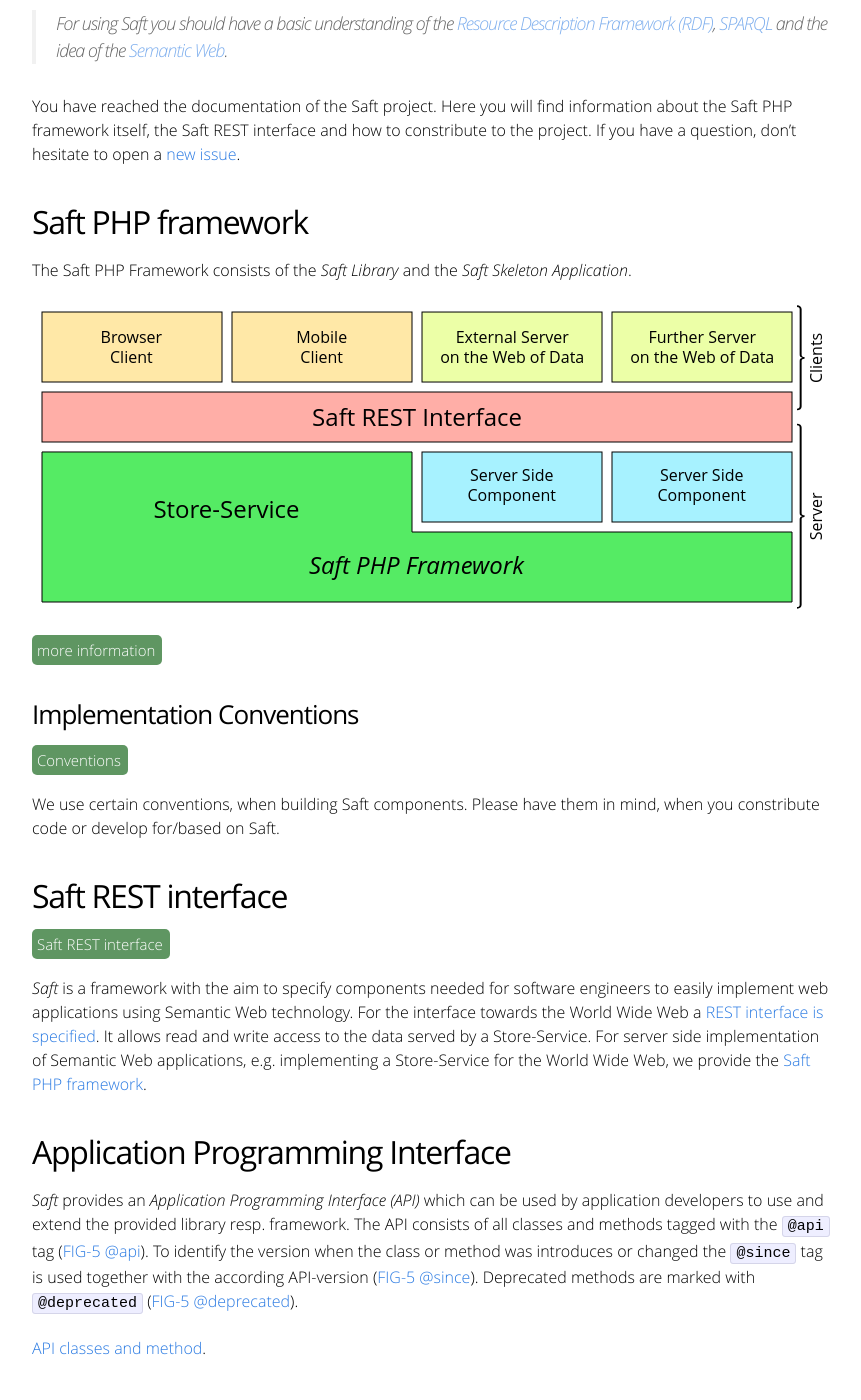
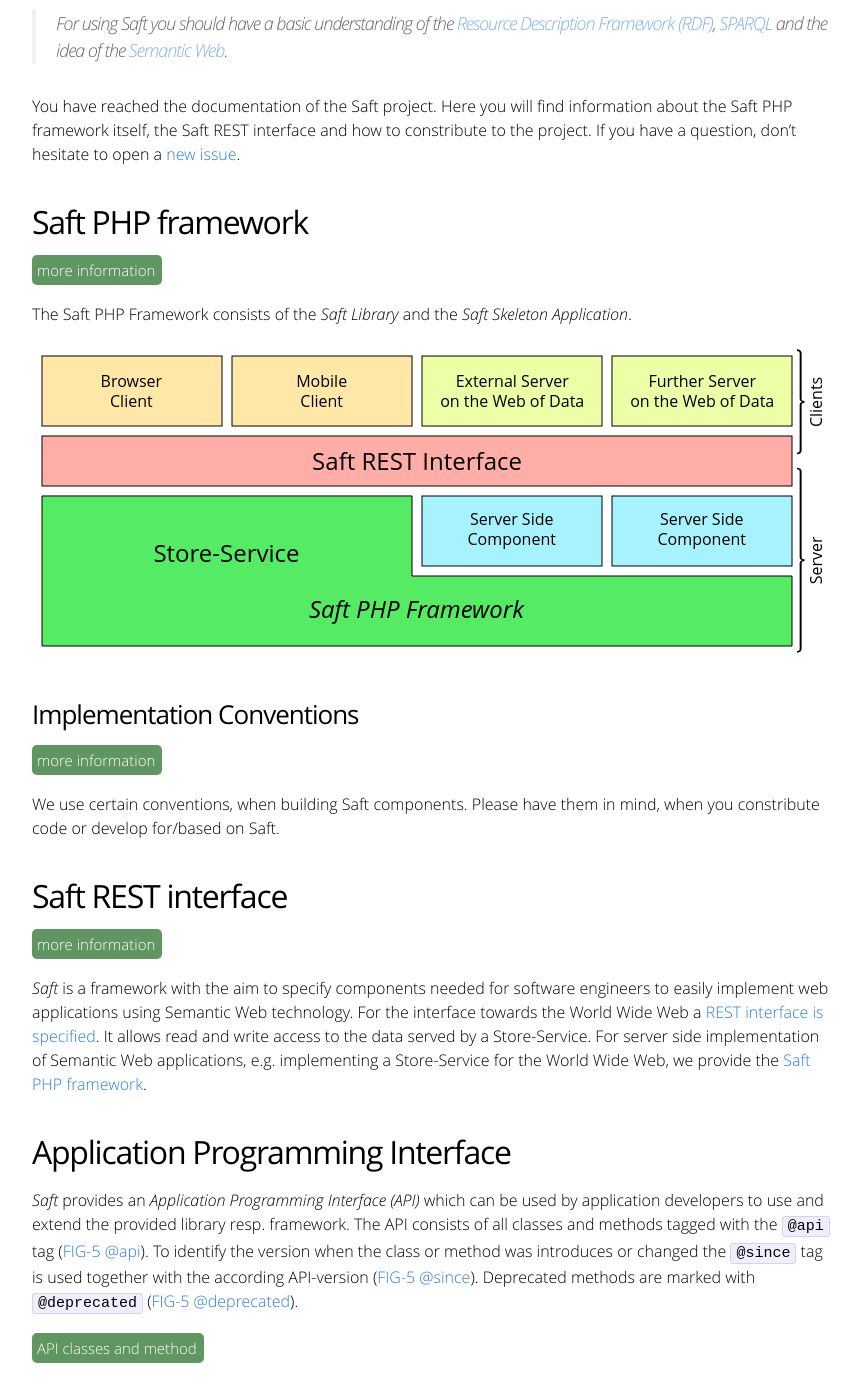
Before and after one commit to SaftIng/safting.github.io, a Jekyll site: the page built from doc/index.md, in a window 1280 px wide and 1400 px high, scrolled down 226 px. Shown: the whole window, without its empty margins (208-1069 px from the left). Built offline with Jekyll 4.4.1, drawn with Linux system fonts in a browser that asks for light colours.

Commit message:
Update index.md

```diff
--- a/doc/index.md
+++ b/doc/index.md
@@ -12,21 +12,22 @@ You have reached the documentation of the Saft project. Here you will find infor
 
 ## Saft PHP framework
 
+<a class="btn" href="phpframework">more information</a>
+
 The Saft PHP Framework consists of the *Saft Library* and the *Saft Skeleton Application*.
 
 ![Structure of the whole Saft Framework](StructureOfSaft.svg)
 
-<a class="btn" href="phpframework">more information</a>
 
 ### Implementation Conventions
 
-<a class="btn" href="phpframework/implementation-conventions">Conventions</a>
+<a class="btn" href="phpframework/implementation-conventions">more information</a>
 
 We use certain conventions, when building Saft components. Please have them in mind, when you constribute code or develop for/based on Saft.
 
 ## Saft REST interface
 
-<a class="btn" href="restinterface">Saft REST interface</a>
+<a class="btn" href="restinterface">more information</a>
 
 _Saft_ is a framework with the aim to specify components needed for software engineers to easily implement web applications using Semantic Web technology.
 For the interface towards the World Wide Web a [REST interface is specified](restinterface).
@@ -38,7 +39,7 @@ For server side implementation of Semantic Web applications, e.g. implementing a
 _Saft_ provides an _Application Programming Interface (API)_ which can be used by application developers to use and extend the provided library resp. framework.
 The API consists of all classes and methods tagged with the `@api` tag ([FIG-5 @api](https://github.com/phpDocumentor/fig-standards/blob/master/proposed/phpdoc.md#81-api)). To identify the version when the class or method was introduces or changed the `@since` tag is used together with the according API-version ([FIG-5 @since](https://github.com/phpDocumentor/fig-standards/blob/master/proposed/phpdoc.md#817-since)). Deprecated methods are marked with `@deprecated` ([FIG-5 @deprecated](https://github.com/phpDocumentor/fig-standards/blob/master/proposed/phpdoc.md#85-deprecated)).
 
-[API classes and method](apiinfo).
+<a class="btn" href="apiinfo">API classes and method</a>
 
 ## Contribution
 
```
